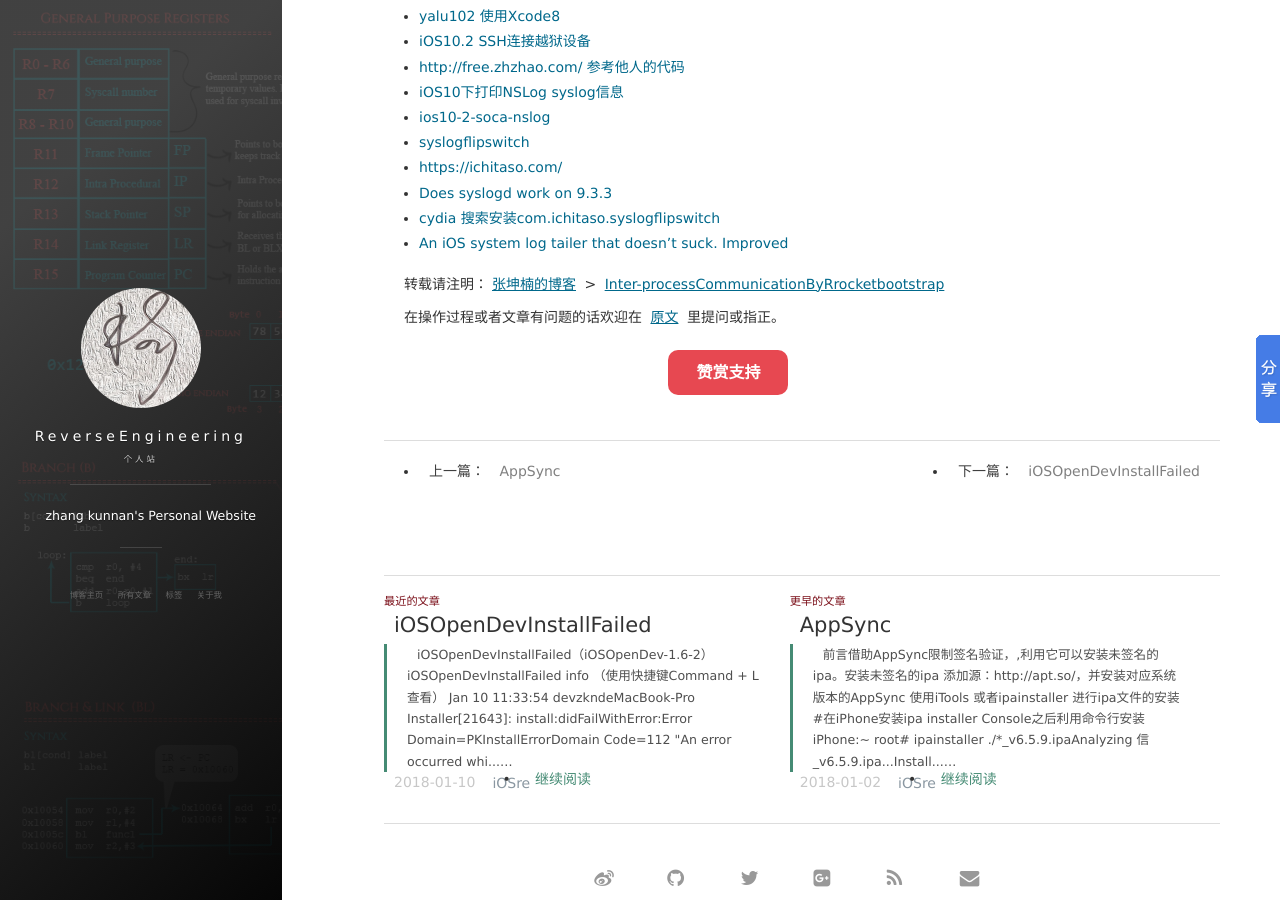
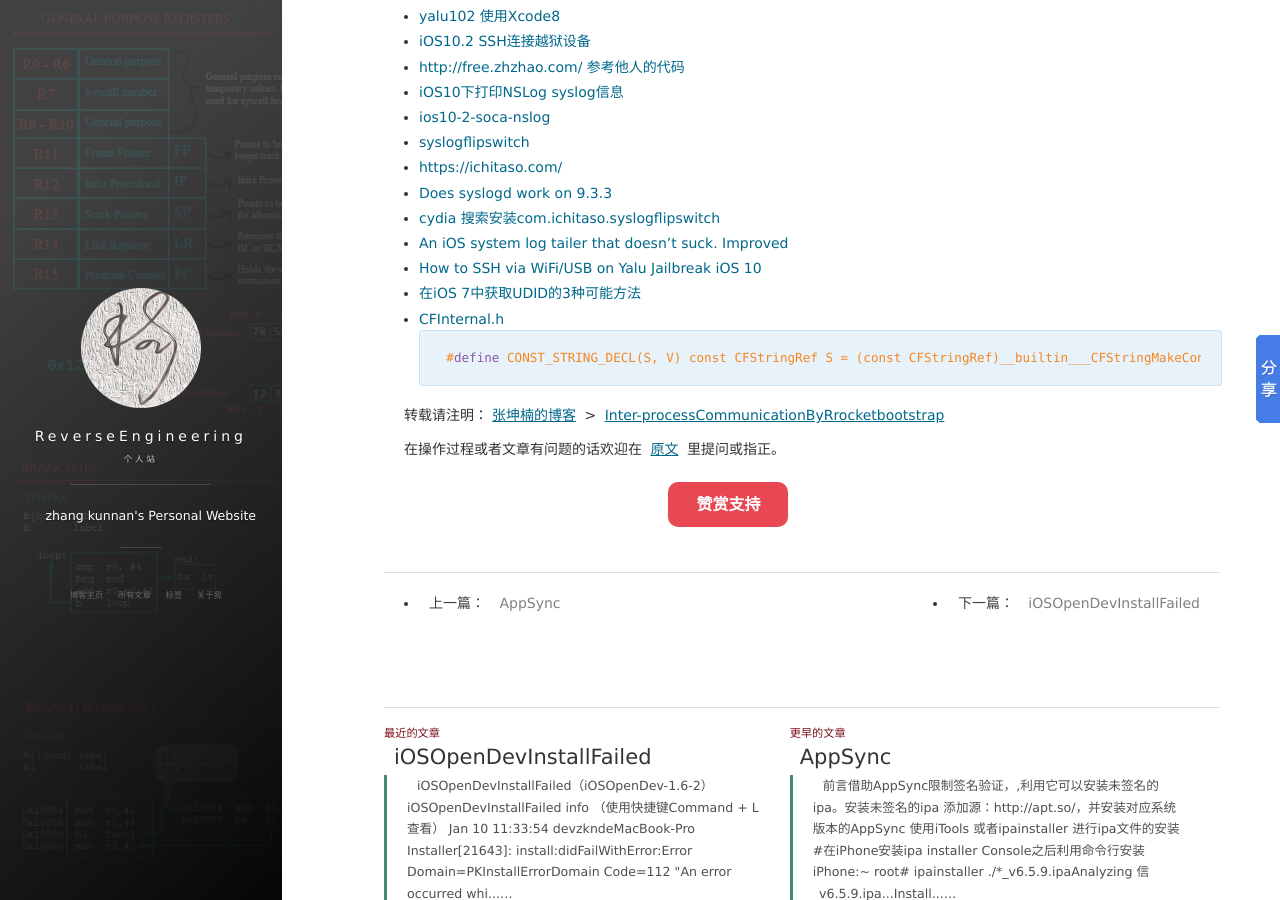
Before and after one commit to zhangkn/zhangkn.github.io, a Jekyll site: the page built from _posts/2018-01-10-Inter-processCommunicationByRrocketbootstrap.md, in a window 1280 px wide and 900 px high, scrolled down 1787 px. Built offline with Jekyll 4.4.1, drawn with Linux system fonts in a browser that asks for light colours; nearby versions of some CDN libraries; comment, search, counter and statistics services are not loaded.

Commit message:
__builtin___CFStringMakeConstantString

````diff
--- a/_posts/2018-01-10-Inter-processCommunicationByRrocketbootstrap.md
+++ b/_posts/2018-01-10-Inter-processCommunicationByRrocketbootstrap.md
@@ -105,3 +105,9 @@
 - [Does syslogd work on 9.3.3 ](https://www.reddit.com/r/jailbreak/comments/50niif/question_does_syslogd_work_on_933/)
 - [cydia 搜索安装com.ichitaso.syslogflipswitch](http://cydia.saurik.com/package/com.ichitaso.syslogflipswitch/)
 - [An iOS system log tailer that doesn't suck. Improved](https://github.com/MegaCookie/deviceconsole)
+- [How to SSH via WiFi/USB on Yalu Jailbreak iOS 10](https://yalujailbreak.net/ssh-ios-10-tutorial/)
+- [在iOS 7中获取UDID的3种可能方法](http://bbs.iosre.com/t/ios-7-udid-3/45)
+- [CFInternal.h](https://opensource.apple.com/source/CF/CF-744.18/CFInternal.h)
+```
+#define CONST_STRING_DECL(S, V) const CFStringRef S = (const CFStringRef)__builtin___CFStringMakeConstantString(V);
+```
````
Also changed, not shown: _posts/2017-12-18-antiDebugger.md (+1 -1 lines).
